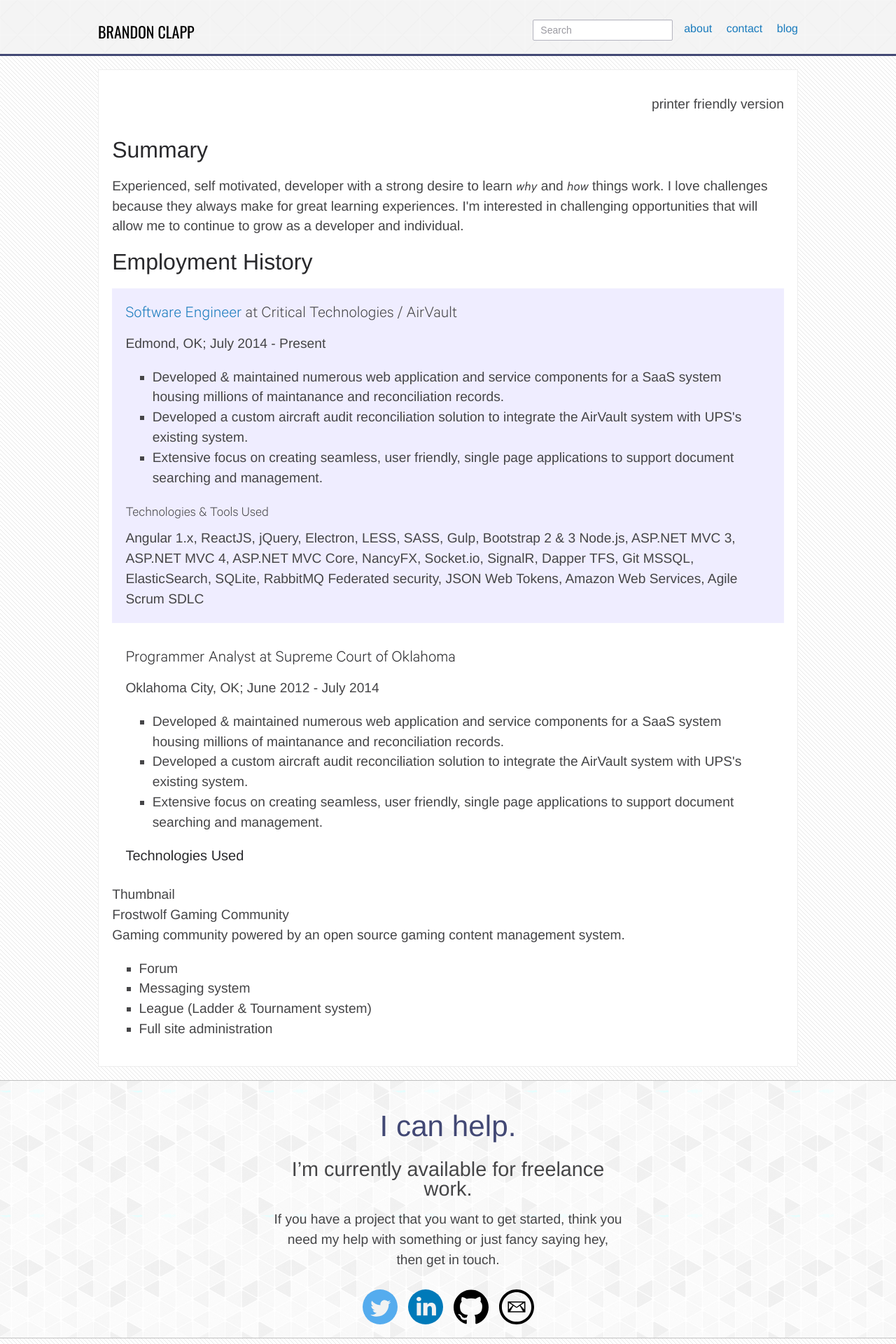
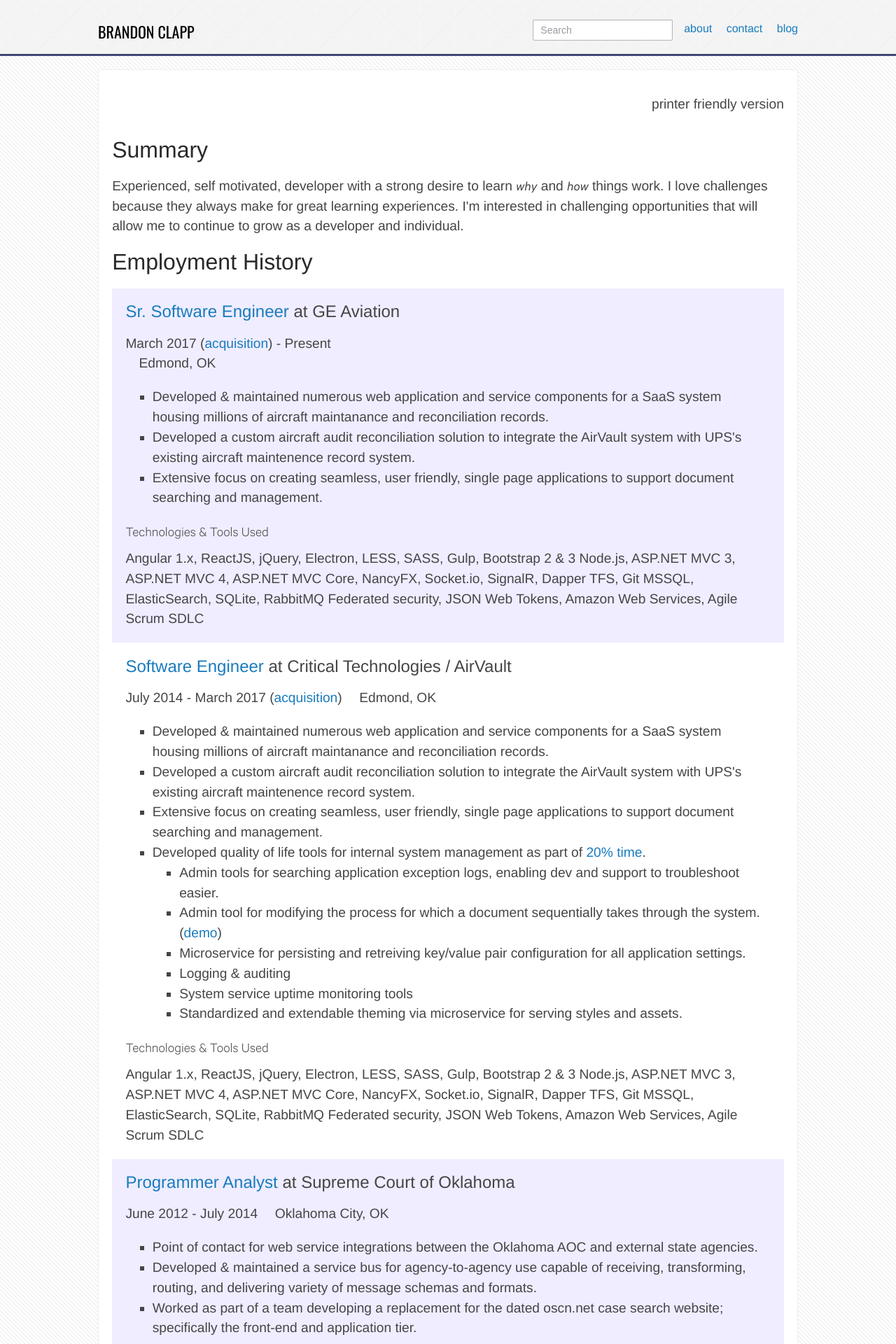
Before and after one commit to BrandonClapp/brandonclapp.github.io, a Jekyll site: the page built from resume.html, in a window 1280 px wide. Shown: the top 1920 px of the page at 70% size. Built offline with Jekyll 4.4.1, drawn with Linux system fonts in a browser that asks for light colours; some web fonts are replaced.

Commit message:
Update to bullets on resume

```diff
--- a/_sass/resume.scss
+++ b/_sass/resume.scss
@@ -6,7 +6,7 @@
 
         .employer {
           font-size: 24px;
-          font-weight: 300;
+          font-weight: 400;
           margin-bottom: 0.7em;
 
           .job-title {
@@ -20,7 +20,7 @@
 
         .job-info {
           .location {
-
+            margin-left: 1em;
           }
 
           .date {
--- a/resume.html
+++ b/resume.html
@@ -17,15 +17,16 @@ comments: false
 
     <div class="job">
       <div class="employer">
-        <span class="job-title">Software Engineer</span> at Critical Technologies / AirVault
+        <span class="job-title">Sr. Software Engineer</span> at GE Aviation
       </div>
       <div class="job-info">
-        <span class="location">Edmond, OK</span>; <span class="date">July 2014 - Present<span>
+        <span class="date">March 2017 (<a target="blank" href="https://www.geaviation.com/press-release/other-news-information/ge-aviation-acquires-leader-digital-aircraft-records-management">acquisition</a>) - Present<span>
+        <div class="location">Edmond, OK</div>
       </div>
 
       <ul class="job-duties">
-        <li>Developed & maintained numerous web application and service components for a SaaS system housing millions of maintanance and reconciliation records.</li>
-        <li>Developed a custom aircraft audit reconciliation solution to integrate the AirVault system with UPS's existing system.</li>
+        <li>Developed & maintained numerous web application and service components for a SaaS system housing millions of aircraft maintanance and reconciliation records.</li>
+        <li>Developed a custom aircraft audit reconciliation solution to integrate the AirVault system with UPS's existing aircraft maintenence record system.</li>
         <li>Extensive focus on creating seamless, user friendly, single page applications to support document searching and management.</li>
       </ul>
 
@@ -40,15 +41,54 @@ comments: false
     </div>
 
     <div class="job">
-      <h3 class="employer">Programmer Analyst at Supreme Court of Oklahoma</h3>
+      <div class="employer">
+        <span class="job-title">Software Engineer</span> at Critical Technologies / AirVault
+      </div>
       <div class="job-info">
-        <span class="location">Oklahoma City, OK</span>; <span class="date">June 2012 - July 2014<span>
+        <span class="date">July 2014 - March 2017 (<a target="blank" href="https://www.geaviation.com/press-release/other-news-information/ge-aviation-acquires-leader-digital-aircraft-records-management">acquisition</a>)<span>
+        <span class="location">Edmond, OK</span>
       </div>
 
       <ul class="job-duties">
-        <li>Developed & maintained numerous web application and service components for a SaaS system housing millions of maintanance and reconciliation records.</li>
-        <li>Developed a custom aircraft audit reconciliation solution to integrate the AirVault system with UPS's existing system.</li>
+        <li>Developed & maintained numerous web application and service components for a SaaS system housing millions of aircraft maintanance and reconciliation records.</li>
+        <li>Developed a custom aircraft audit reconciliation solution to integrate the AirVault system with UPS's existing aircraft maintenence record system.</li>
         <li>Extensive focus on creating seamless, user friendly, single page applications to support document searching and management.</li>
+        <li>
+          Developed quality of life tools for internal system management as part of <a target="blank" href="https://www.youtube.com/watch?v=KwwdtQHqd9g">20% time</a>.
+          <ul>
+            <li>Admin tools for searching application exception logs, enabling dev and support to troubleshoot easier.</li>
+            <li>Admin tool for modifying the process for which a document sequentially takes through the system. (<a target="blank" href="http://brandonclapp.com/process-editor/">demo</a>)</li>
+            <li>Microservice for persisting and retreiving key/value pair configuration for all application settings.</li>
+            <li>Logging & auditing</li>
+            <li>System service uptime monitoring tools</li>
+            <li>Standardized and extendable theming via microservice for serving styles and assets.</li>
+          </ul>
+        </li>
+      </ul>
+
+      <div class="tech-summary">
+        <div class="tech-used">Technologies & Tools Used</div>
+        <span title="Client Tools" class="client">Angular 1.x, ReactJS, jQuery, Electron, LESS, SASS, Gulp, Bootstrap 2 & 3</span>
+        <span title="Server Tools" class="server">Node.js, ASP.NET MVC 3, ASP.NET MVC 4, ASP.NET MVC Core, NancyFX, Socket.io, SignalR, Dapper</span>
+        <span title="Source Control" class="source-control">TFS, Git</span>
+        <span title="Data Stores & Messaging" class="data-stores">MSSQL, ElasticSearch, SQLite, RabbitMQ</span>
+        <span title="Misc" class="misc">Federated security, JSON Web Tokens, Amazon Web Services, Agile Scrum SDLC</span>
+      </div>
+    </div>
+
+    <div class="job">
+      <div class="employer">
+        <span class="job-title">Programmer Analyst</span> at Supreme Court of Oklahoma
+      </div>
+      <div class="job-info">
+        <span class="date">June 2012 - July 2014<span>
+        <span class="location">Oklahoma City, OK</span>
+      </div>
+
+      <ul class="job-duties">
+        <li>Point of contact for web service integrations between the Oklahoma AOC and external state agencies.</li>
+        <li>Developed & maintained a service bus for agency-to-agency use capable of receiving, transforming, routing, and delivering variety of message schemas and formats.</li>
+        <li>Worked as part of a team developing a replacement for the dated <i>oscn.net</i> case search website; specifically the front-end and application tier.</li>
       </ul>
 
       <div class="tech-summary">
```
Also changed, not shown: 2 other files.
